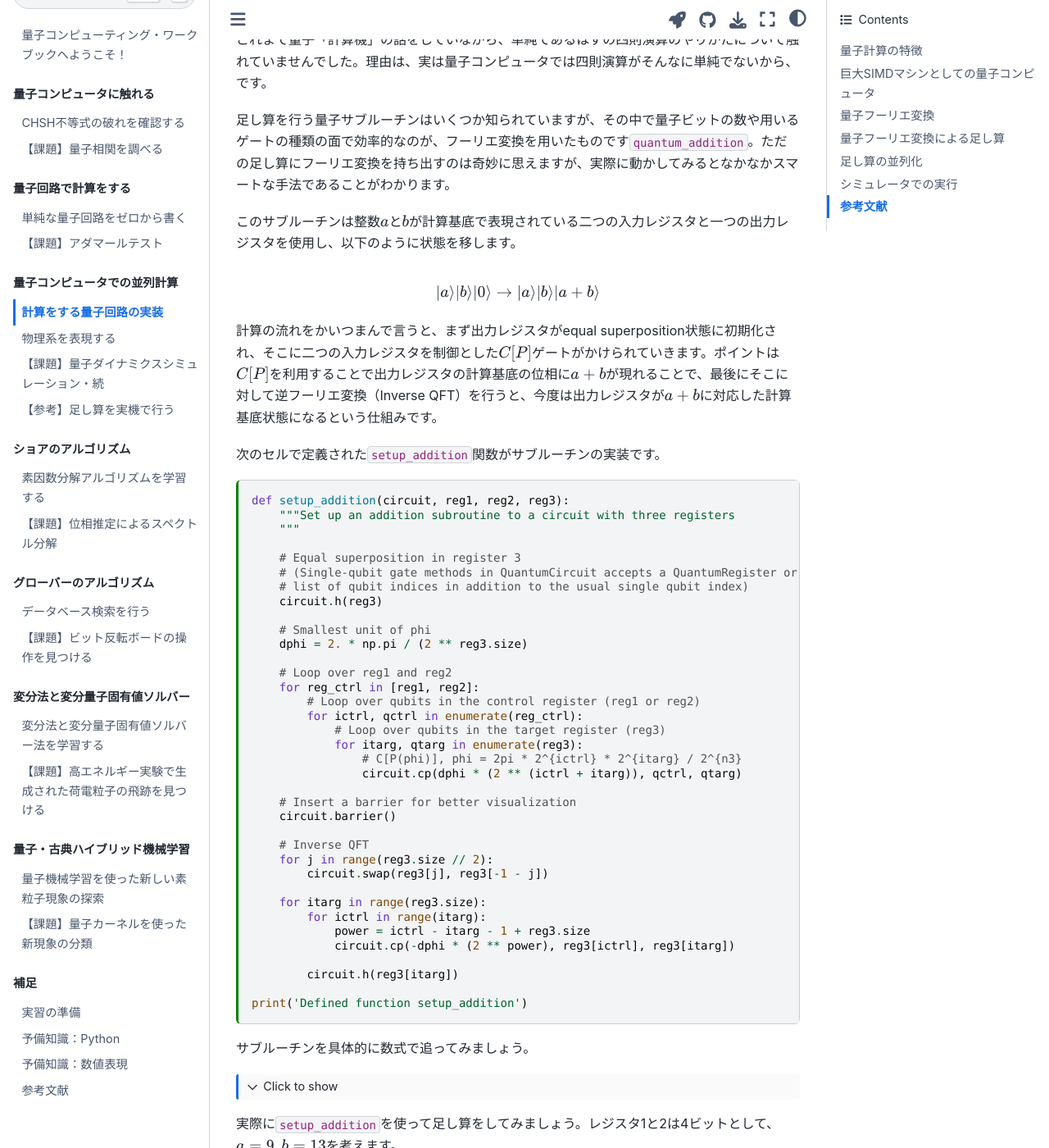
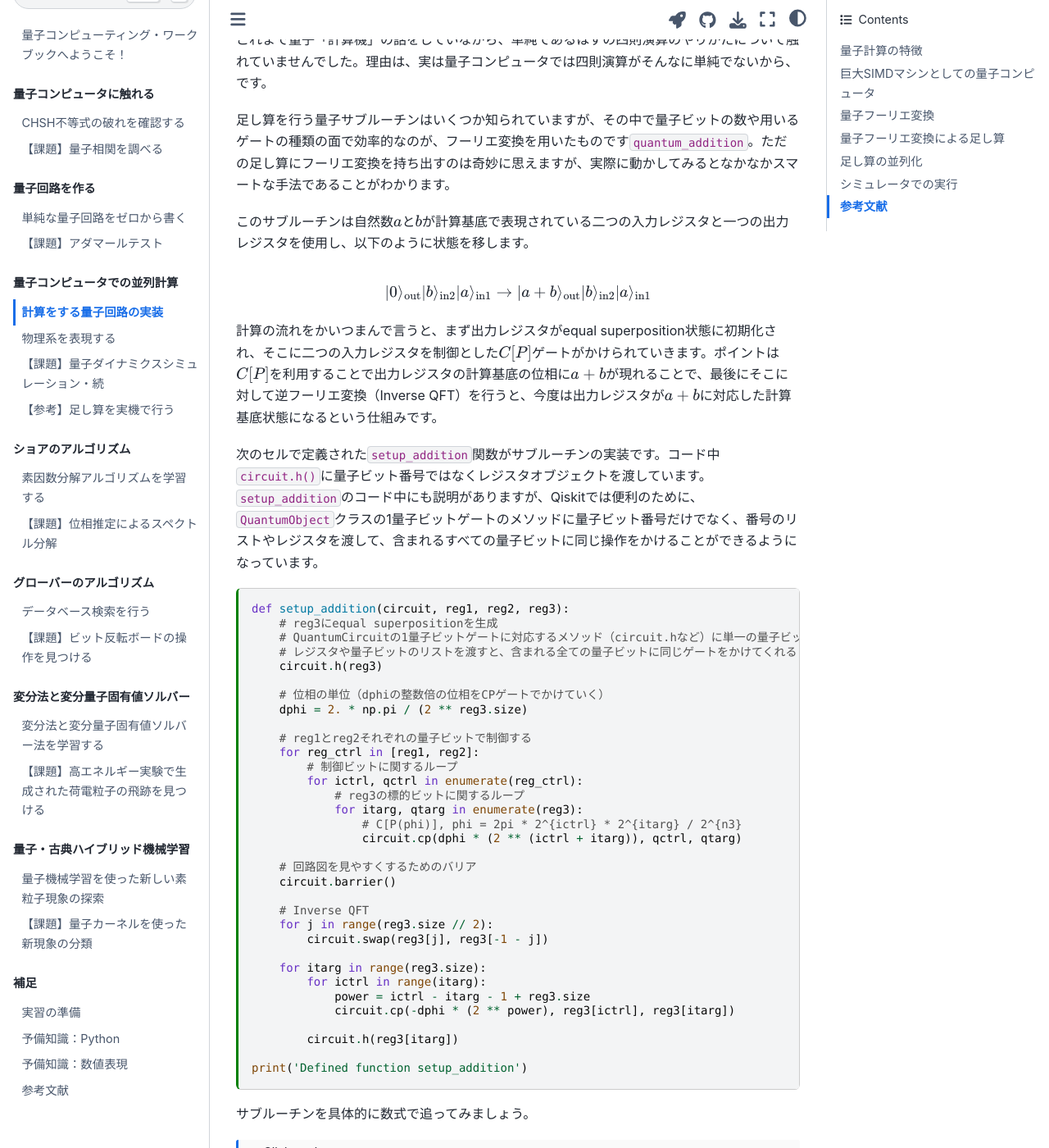
Before and after one commit to UTokyo-ICEPP/qc-workbook, a Jupyter Book: the page built from source/ja/extreme_simd.md, in a window 1280 px wide and 1400 px high, scrolled down 3873 px. Shown: the whole window at 82% size. Built offline with Jupyter Book 1.0.4 settings and Sphinx 7.4.7 and the Sphinx Book theme 1.1.4, drawn with Linux system fonts in a browser that asks for light colours; cross-references to code outside the pages are shown as plain code; some of the changed text lies outside the part shown.

Commit message:
updating text

````diff
--- a/source/ja/_toc.yml
+++ b/source/ja/_toc.yml
@@ -6,7 +6,7 @@ parts:
     - file: chsh_inequality
     - file: nonlocal_correlations
 
-  - caption: 量子回路で計算をする
+  - caption: 量子回路を作る
     chapters:
     - file: circuit_from_scratch
     - file: quantum_computation
--- a/source/ja/extreme_simd.md
+++ b/source/ja/extreme_simd.md
@@ -229,7 +229,7 @@ $$
 
 $\newcommand{tk}{\bar{k}}$
 
-全ての量子ビットに$\ket{0}$と$\ket{1}$が現れるので、右辺は振幅$\{c_k\}$を用いて$\sum_{k=0}^{2^n-1} c_k \ket{k}$の形で表せます。後の利便性のために$k$の代わりに整数$\tk$とその二進数表現$\tk_{l}$を使って、
+全ての量子ビットに$\ket{0}$と$\ket{1}$が現れるので、右辺は振幅$\{c_k\}_k$を用いて$\sum_{k=0}^{2^n-1} c_k \ket{k}$の形で表せます。後の利便性のために計算基底のラベルを$k$ではなく$\tk$とし、$\tk$の二進数表現$\tk=\sum_{l=0}^{n-1} 2^l \tk_{l}$を使うと
 
 $$
 c_{\tk} = \exp \left(\frac{2 \pi i}{2^n} \sum_{l=0}^{n-1}\sum_{m=0}^{l} 2^{n-1-l+m} j_m \tk_l \right).
@@ -269,41 +269,38 @@ $$
 
 足し算を行う量子サブルーチンはいくつか知られていますが、その中で量子ビットの数や用いるゲートの種類の面で効率的なのが、フーリエ変換を用いたものです{cite}`quantum_addition`。ただの足し算にフーリエ変換を持ち出すのは奇妙に思えますが、実際に動かしてみるとなかなかスマートな手法であることがわかります。
 
-このサブルーチンは整数$a$と$b$が計算基底で表現されている二つの入力レジスタと一つの出力レジスタを使用し、以下のように状態を移します。
+このサブルーチンは自然数$a$と$b$が計算基底で表現されている二つの入力レジスタと一つの出力レジスタを使用し、以下のように状態を移します。
 
 $$
-\ket{a}\ket{b}\ket{0} \rightarrow \ket{a}\ket{b}\ket{a+b}
+\ket{0}_{\mathrm{out}}\ket{b}_{\mathrm{in2}}\ket{a}_{\mathrm{in1}} \rightarrow \ket{a+b}_{\mathrm{out}}\ket{b}_{\mathrm{in2}}\ket{a}_{\mathrm{in1}}
 $$
 
 計算の流れをかいつまんで言うと、まず出力レジスタがequal superposition状態に初期化され、そこに二つの入力レジスタを制御とした$C[P]$ゲートがかけられていきます。ポイントは$C[P]$を利用することで出力レジスタの計算基底の位相に$a + b$が現れることで、最後にそこに対して逆フーリエ変換（Inverse QFT）を行うと、今度は出力レジスタが$a + b$に対応した計算基底状態になるという仕組みです。
 
-次のセルで定義された`setup_addition`関数がサブルーチンの実装です。
+次のセルで定義された`setup_addition`関数がサブルーチンの実装です。コード中`circuit.h()`に量子ビット番号ではなくレジスタオブジェクトを渡しています。`setup_addition`のコード中にも説明がありますが、Qiskitでは便利のために、`QuantumObject`クラスの1量子ビットゲートのメソッドに量子ビット番号だけでなく、番号のリストやレジスタを渡して、含まれるすべての量子ビットに同じ操作をかけることができるようになっています。
 
 ```{code-cell} ipython3
 :tags: [remove-output]
 
 def setup_addition(circuit, reg1, reg2, reg3):
-    """Set up an addition subroutine to a circuit with three registers
-    """
-
-    # Equal superposition in register 3
-    # (Single-qubit gate methods in QuantumCircuit accepts a QuantumRegister or a
-    # list of qubit indices in addition to the usual single qubit index)
+    # reg3にequal superpositionを生成
+    # QuantumCircuitの1量子ビットゲートに対応するメソッド（circuit.hなど）に単一の量子ビットの代わりに
+    # レジスタや量子ビットのリストを渡すと、含まれる全ての量子ビットに同じゲートをかけてくれる
     circuit.h(reg3)
 
-    # Smallest unit of phi
+    # 位相の単位（dphiの整数倍の位相をCPゲートでかけていく）
     dphi = 2. * np.pi / (2 ** reg3.size)
 
-    # Loop over reg1 and reg2
+    # reg1とreg2それぞれの量子ビットで制御する
     for reg_ctrl in [reg1, reg2]:
-        # Loop over qubits in the control register (reg1 or reg2)
+        # 制御ビットに関するループ
         for ictrl, qctrl in enumerate(reg_ctrl):
-            # Loop over qubits in the target register (reg3)
+            # reg3の標的ビットに関するループ
             for itarg, qtarg in enumerate(reg3):
                 # C[P(phi)], phi = 2pi * 2^{ictrl} * 2^{itarg} / 2^{n3}
                 circuit.cp(dphi * (2 ** (ictrl + itarg)), qctrl, qtarg)
 
-    # Insert a barrier for better visualization
+    # 回路図を見やすくするためのバリア
     circuit.barrier()
 
     # Inverse QFT
@@ -331,7 +328,7 @@ $$
 U_{\mathrm{QFT}}\ket{j} = \frac{1}{\sqrt{2^n}}\sum_{k=0}^{2^n-1} e^{2\pi i jk/2^n} \ket{k}
 $$
 
-という状態に変える操作でした。では、その逆を考えると、整数$a+b < 2^n$について
+という状態に変える操作でした。では、その逆を考えると、自然数$a+b < 2^n$について
 
 $$
 U_{\mathrm{QFT}}^{-1} \frac{1}{\sqrt{2^n}}\sum_{k=0}^{2^n-1} e^{2\pi i (a+b)k/2^n} \ket{k} = \ket{a+b}
@@ -339,7 +336,7 @@ $$
 
 ができることがわかります。
 
-左辺の状態を作るには、これも量子フーリエ変換のアルゴリズムを参考にします。整数$a, b, k$の二進分解
+左辺の状態を作るには、これも量子フーリエ変換のアルゴリズムを参考にします。自然数$a, b, k$の二進分解
 
 $$
 a = \sum_{m=0}^{n_1-1} 2^m a_m \\
@@ -359,14 +356,14 @@ $$
 
 $$
 \begin{align}
-\ket{a}\ket{b}\ket{0} & \xrightarrow{H^{\otimes n_3}} \ket{a}\ket{b} \frac{1}{\sqrt{2^{n_3}}} \sum_{k=0}^{2^{n_3}-1} \ket{k} \\
-& \xrightarrow{C^{1;0}_{3;0}[P(2\pi \cdot 2^0 \cdot 2^0/2^{n_3})]} \ket{a}\ket{b} \frac{1}{\sqrt{2^{n_3}}} \sum_{k=0}^{2^{n_3}-1} \exp \left( 2\pi i \frac{a_0 k_0}{2^{n_3}} \right) \ket{k} \\
-& \xrightarrow{C^{1;0}_{3;1}[P(2\pi \cdot 2^0 \cdot 2^1/2^{n_3})]} \ket{a}\ket{b} \frac{1}{\sqrt{2^{n_3}}} \sum_{k=0}^{2^{n_3}-1} \exp \left( 2\pi i \frac{a_0 (k_0 + 2k_1)}{2^{n_3}} \right) \ket{k} \\
+\ket{0}\ket{b}\ket{a} & \xrightarrow{H^{\otimes n_3}} \frac{1}{\sqrt{2^{n_3}}} \sum_{k=0}^{2^{n_3}-1} \ket{k} \ket{b}\ket{a} \\
+& \xrightarrow{C^{1;0}_{3;0}[P(2\pi \cdot 2^0 \cdot 2^0/2^{n_3})]} \frac{1}{\sqrt{2^{n_3}}} \sum_{k=0}^{2^{n_3}-1} \exp \left( 2\pi i \frac{a_0 k_0}{2^{n_3}} \right) \ket{k} \ket{b}\ket{a} \\
+& \xrightarrow{C^{1;0}_{3;1}[P(2\pi \cdot 2^0 \cdot 2^1/2^{n_3})]} \frac{1}{\sqrt{2^{n_3}}} \sum_{k=0}^{2^{n_3}-1} \exp \left( 2\pi i \frac{a_0 (k_0 + 2k_1)}{2^{n_3}} \right) \ket{k} \ket{b}\ket{a} \\
 \cdots & \\
-& \xrightarrow{C^{1;0}_{3;n_3 - 1}[P(2\pi \cdot 2^0 \cdot 2^{n_3 - 1}/2^{n_3})]} \ket{a}\ket{b} \frac{1}{\sqrt{2^{n_3}}} \sum_{k=0}^{2^{n_3}-1} \exp \left( 2\pi i \frac{a_0 k}{2^{n_3}} \right) \ket{k} \\
-& \xrightarrow{C^{1;1}_{3;0}[P(2\pi \cdot 2^1 \cdot 2^0/2^{n_3})]} \ket{a}\ket{b} \frac{1}{\sqrt{2^{n_3}}} \sum_{k=0}^{2^{n_3}-1} \exp \left( 2\pi i \frac{a_0 k + 2a_1 k_0}{2^{n_3}} \right) \ket{k} \\
+& \xrightarrow{C^{1;0}_{3;n_3 - 1}[P(2\pi \cdot 2^0 \cdot 2^{n_3 - 1}/2^{n_3})]} \frac{1}{\sqrt{2^{n_3}}} \sum_{k=0}^{2^{n_3}-1} \exp \left( 2\pi i \frac{a_0 k}{2^{n_3}} \right) \ket{k} \ket{b}\ket{a} \\
+& \xrightarrow{C^{1;1}_{3;0}[P(2\pi \cdot 2^1 \cdot 2^0/2^{n_3})]} \frac{1}{\sqrt{2^{n_3}}} \sum_{k=0}^{2^{n_3}-1} \exp \left( 2\pi i \frac{a_0 k + 2a_1 k_0}{2^{n_3}} \right) \ket{k} \ket{b}\ket{a} \\
 \cdots & \\
-& \xrightarrow{C^{1;n_1 - 1}_{3;n_3 - 1}[P(2\pi \cdot 2^{n_1-1} \cdot 2^{n_3 - 1}/2^{n_3})]} \ket{a}\ket{b} \frac{1}{\sqrt{2^{n_3}}} \sum_{k=0}^{2^{n_3}-1} \exp \left( 2\pi i \frac{a k}{2^{n_3}} \right) \ket{k}
+& \xrightarrow{C^{1;n_1 - 1}_{3;n_3 - 1}[P(2\pi \cdot 2^{n_1-1} \cdot 2^{n_3 - 1}/2^{n_3})]} \frac{1}{\sqrt{2^{n_3}}} \sum_{k=0}^{2^{n_3}-1} \exp \left( 2\pi i \frac{a k}{2^{n_3}} \right) \ket{k} \ket{b}\ket{a}
 \end{align}
 $$
 
@@ -374,13 +371,13 @@ $$
 
 $$
 \begin{align}
-& \xrightarrow{C^{2;0}_{3;0}[P(2\pi \cdot 2^0 \cdot 2^0/2^{n_3})]} \ket{a}\ket{b} \frac{1}{\sqrt{2^{n_3}}} \sum_{k=0}^{2^{n_3}-1} \exp \left( 2\pi i \frac{ak + b_0 k_0}{2^{n_3}} \right) \ket{k} \\
-& \xrightarrow{C^{2;0}_{3;1}[P(2\pi \cdot 2^0 \cdot 2^1/2^{n_3})]} \ket{a}\ket{b} \frac{1}{\sqrt{2^{n_3}}} \sum_{k=0}^{2^{n_3}-1} \exp \left( 2\pi i \frac{ak + b_0 (k_0 + 2k_1)}{2^{n_3}} \right) \ket{k} \\
+& \xrightarrow{C^{2;0}_{3;0}[P(2\pi \cdot 2^0 \cdot 2^0/2^{n_3})]} \frac{1}{\sqrt{2^{n_3}}} \sum_{k=0}^{2^{n_3}-1} \exp \left( 2\pi i \frac{ak + b_0 k_0}{2^{n_3}} \right) \ket{k} \ket{b}\ket{a} \\
+& \xrightarrow{C^{2;0}_{3;1}[P(2\pi \cdot 2^0 \cdot 2^1/2^{n_3})]} \frac{1}{\sqrt{2^{n_3}}} \sum_{k=0}^{2^{n_3}-1} \exp \left( 2\pi i \frac{ak + b_0 (k_0 + 2k_1)}{2^{n_3}} \right) \ket{k} \ket{b}\ket{a} \\
 \cdots & \\
-& \xrightarrow{C^{2;0}_{3;n_3 - 1}[P(2\pi \cdot 2^0 \cdot 2^{n_3 - 1}/2^{n_3})]} \ket{a}\ket{b} \frac{1}{\sqrt{2^{n_3}}} \sum_{k=0}^{2^{n_3}-1} \exp \left( 2\pi i \frac{(a + b_0) k}{2^{n_3}} \right) \ket{k} \\
-& \xrightarrow{C^{2;1}_{3;0}[P(2\pi \cdot 2^1 \cdot 2^0/2^{n_3})]} \ket{a}\ket{b} \frac{1}{\sqrt{2^{n_3}}} \sum_{k=0}^{2^{n_3}-1} \exp \left( 2\pi i \frac{(a + b_0) k + 2b_1 k_0}{2^{n_3}} \right) \ket{k} \\
+& \xrightarrow{C^{2;0}_{3;n_3 - 1}[P(2\pi \cdot 2^0 \cdot 2^{n_3 - 1}/2^{n_3})]} \frac{1}{\sqrt{2^{n_3}}} \sum_{k=0}^{2^{n_3}-1} \exp \left( 2\pi i \frac{(a + b_0) k}{2^{n_3}} \right) \ket{k} \ket{b}\ket{a} \\
+& \xrightarrow{C^{2;1}_{3;0}[P(2\pi \cdot 2^1 \cdot 2^0/2^{n_3})]} \frac{1}{\sqrt{2^{n_3}}} \sum_{k=0}^{2^{n_3}-1} \exp \left( 2\pi i \frac{(a + b_0) k + 2b_1 k_0}{2^{n_3}} \right) \ket{k} \ket{b}\ket{a} \\
 \cdots & \\
-& \xrightarrow{C^{2;n_2 - 1}_{3;n_3 - 1}[P(2\pi \cdot 2^{n_2 - 1} \cdot 2^{n_3 - 1}/2^{n_3})]} \ket{a}\ket{b} \frac{1}{\sqrt{2^{n_3}}} \sum_{k=0}^{2^{n_3}-1} \exp \left( 2\pi i \frac{(a + b) k}{2^{n_3}} \right) \ket{k}
+& \xrightarrow{C^{2;n_2 - 1}_{3;n_3 - 1}[P(2\pi \cdot 2^{n_2 - 1} \cdot 2^{n_3 - 1}/2^{n_3})]} \frac{1}{\sqrt{2^{n_3}}} \sum_{k=0}^{2^{n_3}-1} \exp \left( 2\pi i \frac{(a + b) k}{2^{n_3}} \right) \ket{k} \ket{b}\ket{a}
 \end{align}
 $$
 
@@ -395,33 +392,35 @@ $$
 a = 9
 b = 13
 
-# Calculate the necessary register sizes
+# 入力の値を二進数表現できる最小のビット数を計算
 n1 = np.ceil(np.log2(a + 1)).astype(int)
 n2 = np.ceil(np.log2(b + 1)).astype(int)
 n3 = np.ceil(np.log2(a + b + 1)).astype(int)
 
-print(f'n1 ={n1}, n2 ={n2}, n3 ={n3}')
+print(f'n1={n1}, n2={n2}, n3={n3}')
 
 reg1 = QuantumRegister(n1, 'r1')
 reg2 = QuantumRegister(n2, 'r2')
 reg3 = QuantumRegister(n3, 'r3')
 
-# QuantumCircuit can be instantiated from multiple registers
+# QuantumCircuitは量子ビット数の代わりにレジスタを渡しても作成できる
 circuit = QuantumCircuit(reg1, reg2, reg3)
 
-# Set register 1 to state |a>
+# reg1を|a>にする
 a_bits = np.unpackbits(np.asarray(a, dtype=np.uint8), bitorder='little')
 for idx in np.nonzero(a_bits)[0]:
     circuit.x(reg1[idx])
 
-# Set register 2 to state |b>
+# reg2を|b>にする
 b_bits = np.unpackbits(np.asarray(b, dtype=np.uint8), bitorder='little')
 for idx in np.nonzero(b_bits)[0]:
     circuit.x(reg2[idx])
 
+# 足し算ルーチンを呼ぶ
 setup_addition(circuit, reg1, reg2, reg3)
 
-circuit.draw('mpl', scale=0.6, fold=100)
+# 回路図を確認
+circuit.draw('mpl')
 ```
 
 再び`statevector_expr`関数を使って終状態を確認してみましょう。
@@ -436,7 +435,7 @@ Math(expr)
 結果表示された状態は期待通り単一の計算基底$22:13:9$、つまりレジスタ1, 2, 3がそれぞれ$\ket{9}, \ket{13}, \ket{22}$となっている状態です（回路全体でビットを右から書いて状態を表示するため、レジスタも右から左に並びます）。つまり、めでたく状態の変遷
 
 $$
-\ket{9}\ket{13}\ket{0} \rightarrow \ket{9}\ket{13}\ket{22}
+\ket{0}\ket{13}\ket{9} \rightarrow \ket{22}\ket{13}\ket{9}
 $$
 
 が実現しました。
@@ -448,12 +447,10 @@ $$
 上では小学一年生ができる足し算を一回行うために13個の量子ビットと67個のゲートを利用しました。しかし、出来上がった回路は入力の値（9と13）によらず、4ビットで表現できる2つの整数すべてに対して成り立ちます（一般に2つの$n$ビット数の和は$n+1$ビットに収まるので、レジスタ3の大きさにも不足はありません）。さらに、量子演算は線形（つまり演算$U$について$U(\sum_{k} c_k \ket{k}) = \sum_{k} c_k U\ket{k}$）なので、初期状態としてレジスタ1と2がどんな計算基底の重ね合わせにあっても、それぞれの組み合わせに対してレジスタ3の状態が和を表してくれます。特に、初期状態がequal superpositionであれば、この回路は
 
 $$
-\sum_{j=0}^{2^{n_1}-1} \sum_{k=0}^{2^{n_2}-1} \ket{j}\ket{k}\ket{0} \rightarrow \sum_{j=0}^{2^{n_1}-1} \sum_{k=0}^{2^{n_2}-1} \ket{j}\ket{k}\ket{j+k}
+\frac{1}{\sqrt{2^{n_1 + n_2}}} \sum_{j=0}^{2^{n_1}-1} \sum_{k=0}^{2^{n_2}-1} \ket{0}\ket{k}\ket{j} \rightarrow \frac{1}{\sqrt{2^{n_1 + n_2}}} \sum_{j=0}^{2^{n_1}-1} \sum_{k=0}^{2^{n_2}-1} \ket{j+k}\ket{k}\ket{j}
 $$
 
 を行うので、$\mathcal{O}\left((n_1 + n_2 + n_3) n_3\right)$個のゲートで$2^{n_1+n_2}$通りの足し算を並列に行います。実際にこれを確認してみましょう。
-
-この回路は下でもう一度作り直すので、回路を作る関数を定義しておきます。コード中`circuit.h()`に量子ビット番号ではなくレジスタオブジェクトを渡しています。`setup_addition`のコード中にも説明がありますが、Qiskitでは便利のために、`QuantumObject`クラスの1量子ビットゲートのメソッドに量子ビット番号だけでなく、番号のリストやレジスタを渡して、含まれるすべての量子ビットに同じ操作をかけることができるようになっています。
 
 ```{code-cell} ipython3
 :tags: []
@@ -466,10 +463,9 @@ reg1 = QuantumRegister(n1, 'r1')
 reg2 = QuantumRegister(n2, 'r2')
 reg3 = QuantumRegister(n3, 'r3')
 
-# QuantumCircuit can be instantiated from multiple registers
 circuit = QuantumCircuit(reg1, reg2, reg3)
 
-# Set register 1 and 2 to equal superpositions
+# reg1とreg2をequal superpositionにする
 circuit.h(reg1)
 circuit.h(reg2)
 
@@ -633,8 +629,8 @@ def plot_counts(counts, n1, n2, ax):
     for key, value in counts.items():
         heights.append(value)
 
-        # Keys of counts are single binaries; need to split them into three parts and interpret as decimals
-        # Example 4 + 4 digits:
+        # countsのキーはひとつなぎの二進数なので、出力, 入力2, 入力1の値が読み取れるように切り分ける
+        # 4 + 4 桁なら
         #  00110 0101 0001 -> 6 = 5 + 1
         #  n3    n2   n1
         x1 = int(key[-n1:], 2) # last n1 digits
````
